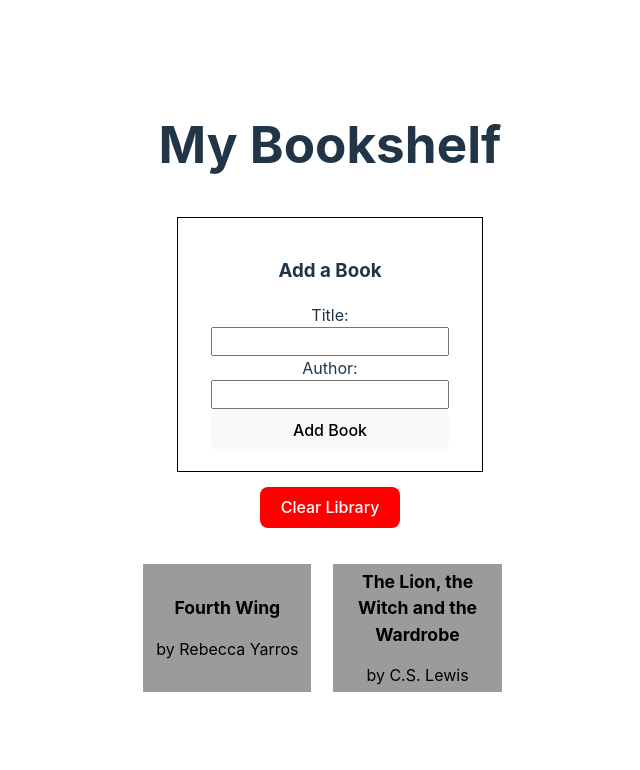
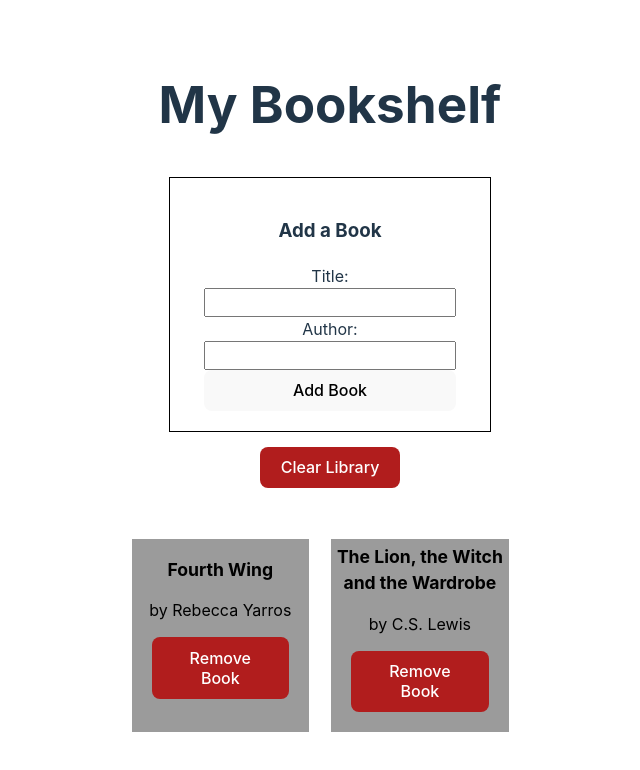
Before and after one commit to ladeoshodi/controlled-forms-in-react-lab, a React (Vite) app: page / in a window 1280 px wide. Shown: the top 770 px of the page, without its empty margins (310-950 px from the left). Built offline with nearby package versions, Linux system fonts and the light colour scheme.

Commit message:
Generate a unique id for book list

```diff
--- a/src/components/Bookshelf.jsx
+++ b/src/components/Bookshelf.jsx
@@ -2,8 +2,12 @@ import { useState } from "react";
 
 function Bookshelf() {
   const initialBooks = [
-    { title: "Fourth Wing", author: "Rebecca Yarros" },
-    { title: "The Lion, the Witch and the Wardrobe", author: "C.S. Lewis" },
+    { title: "Fourth Wing", author: "Rebecca Yarros", id: crypto.randomUUID() },
+    {
+      title: "The Lion, the Witch and the Wardrobe",
+      author: "C.S. Lewis",
+      id: crypto.randomUUID(),
+    },
   ];
 
   const initialNewBook = { title: "", author: "" };
@@ -21,6 +25,7 @@ function Bookshelf() {
 
   function handleChange(e) {
     const addBook = structuredClone(newBook);
+    addBook["id"] = crypto.randomUUID();
     addBook[e.target.name] = e.target.value;
     setNewBook(addBook);
   }
@@ -53,15 +58,16 @@ function Bookshelf() {
           <button>Add Book</button>
         </form>
       </div>
-      <div className="clear-library">
-        <button onClick={clearLibrary}>Clear Library</button>
-      </div>
+      <button className="remove-button" onClick={clearLibrary}>
+        Clear Library
+      </button>
       <div className="bookCardsDiv">
-        {books.map((book, index) => {
+        {books.map((book) => {
           return (
-            <div key={index} className="bookCard">
+            <div key={book.id} className="bookCard">
               <div className="book-title">{book.title}</div>
               <div className="book-author">by {book.author}</div>
+              <button className="remove-button">Remove Book</button>
             </div>
           );
         })}
--- a/src/index.css
+++ b/src/index.css
@@ -83,7 +83,6 @@ input {
   align-items: center;
   justify-content: center;
   padding: 20px;
-  margin-bottom: 15px;
 }
 
 .bookCardsDiv {
@@ -112,9 +111,10 @@ input {
   margin-bottom: 15px;
 }
 
-.clear-library button {
-  background-color: red;
+.remove-button {
+  background-color: rgb(177, 29, 29);
   color: white;
+  margin: 15px;
 }
 
 @media (prefers-color-scheme: light) {
```
